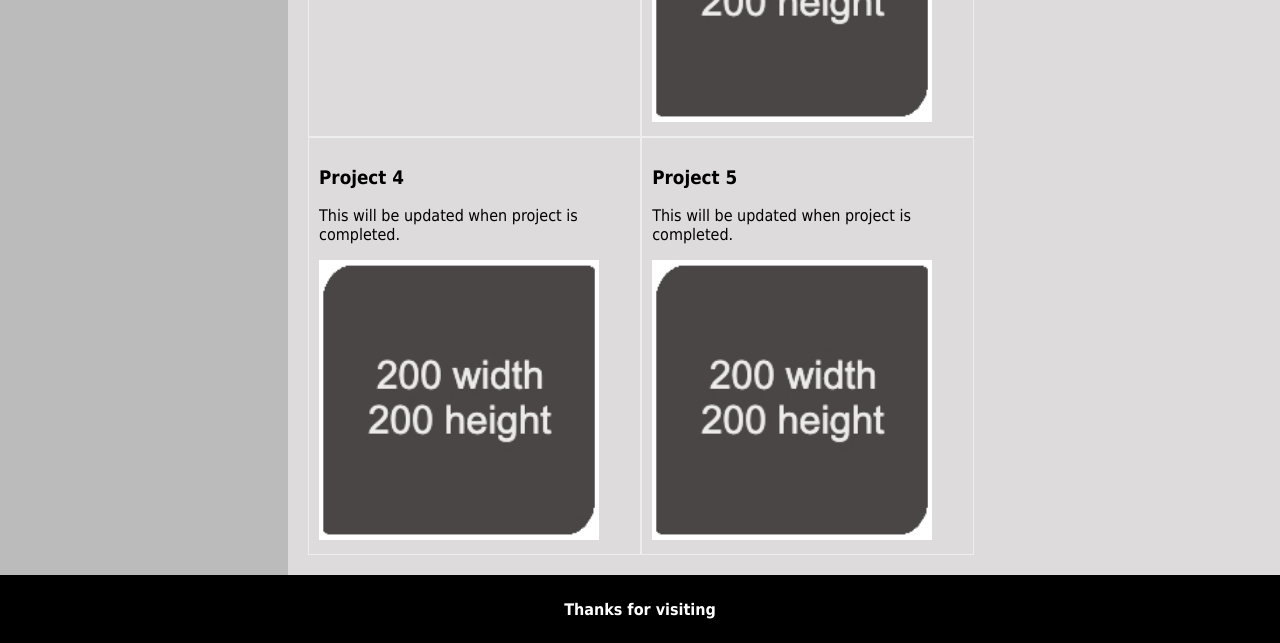
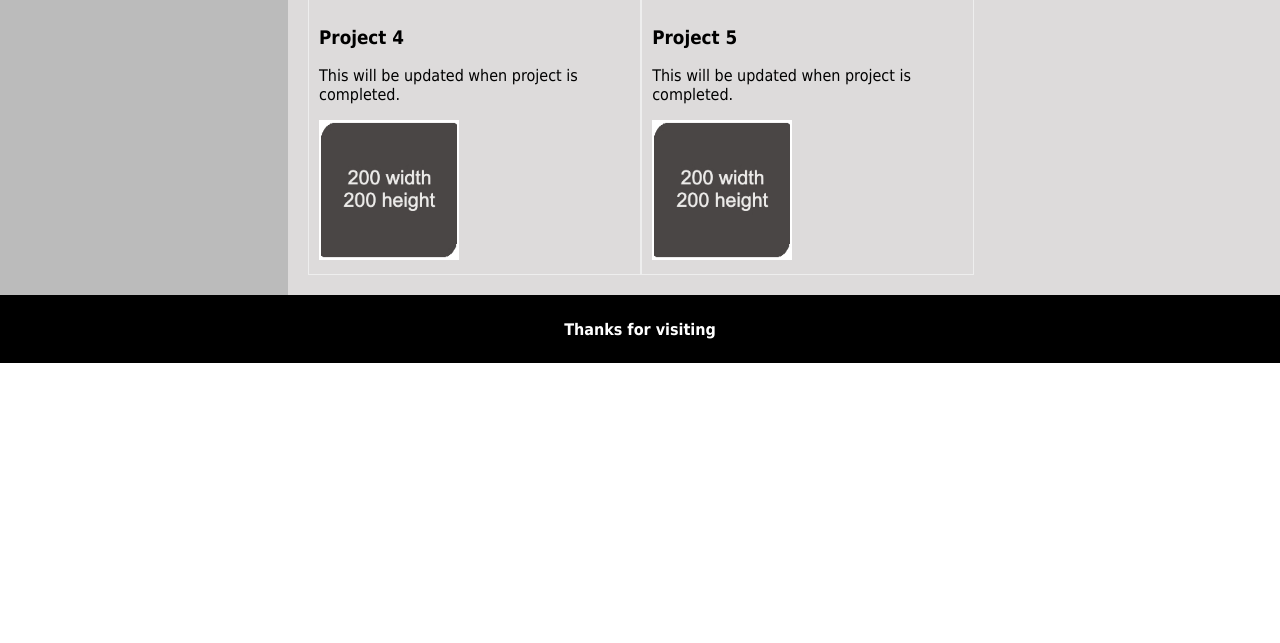
Before and after one commit to NT399/challenge2-portfolio, a plain HTML site: page index.html in a window 1280 px wide. Shown: the part 1196-1839 px from the top of the page. After the commit the page ends 1559 px from the top, so only its background shows below. Drawn offline with Linux system fonts and the light colour scheme.

Commit message:
Update style.css

```diff
--- a/assets/css/style.css
+++ b/assets/css/style.css
@@ -87,7 +87,7 @@ footer {
 }
 
 .box2 img {
-  width: 90%;
+  width: 45%;
   }
 
 .box2 header {
```
